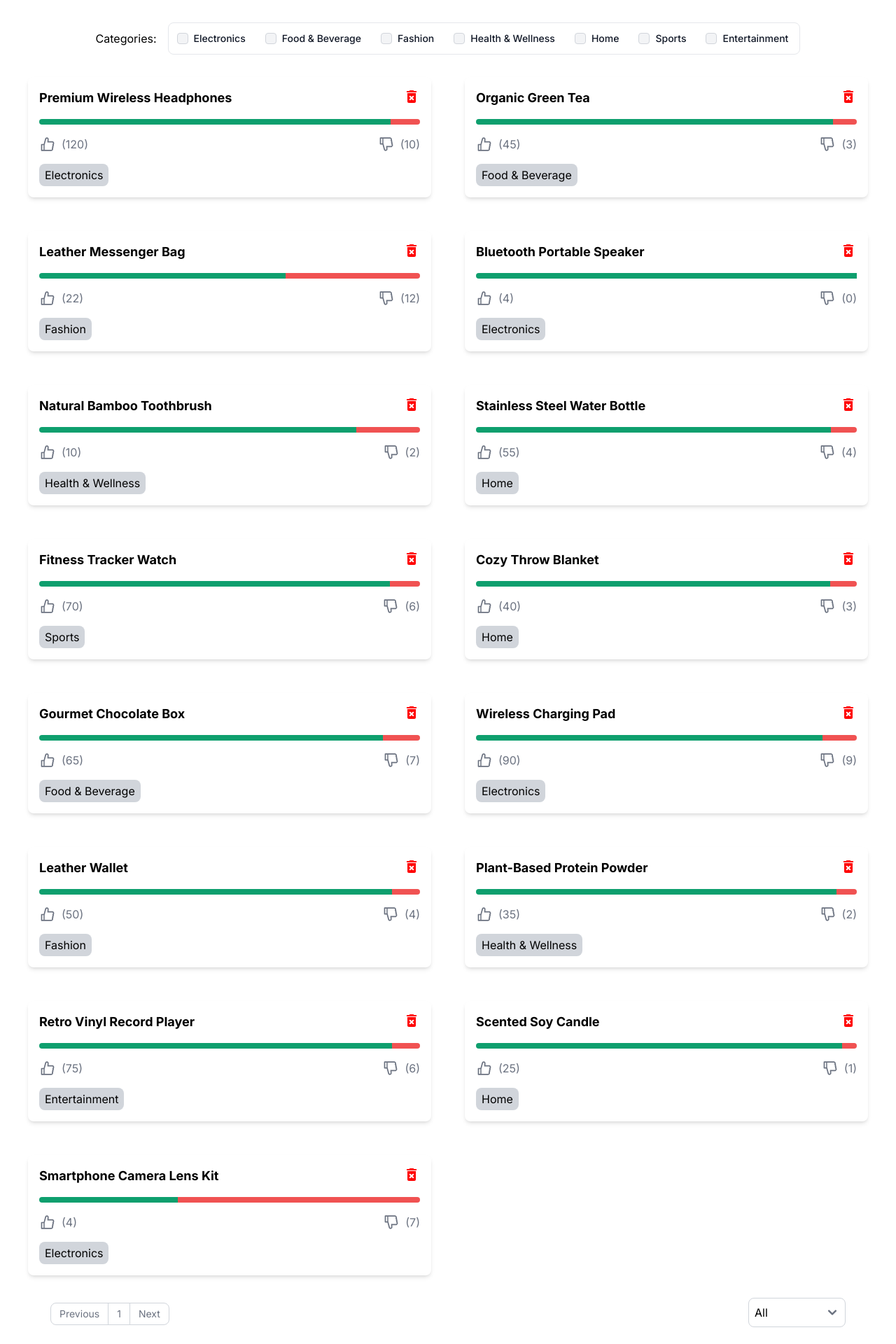
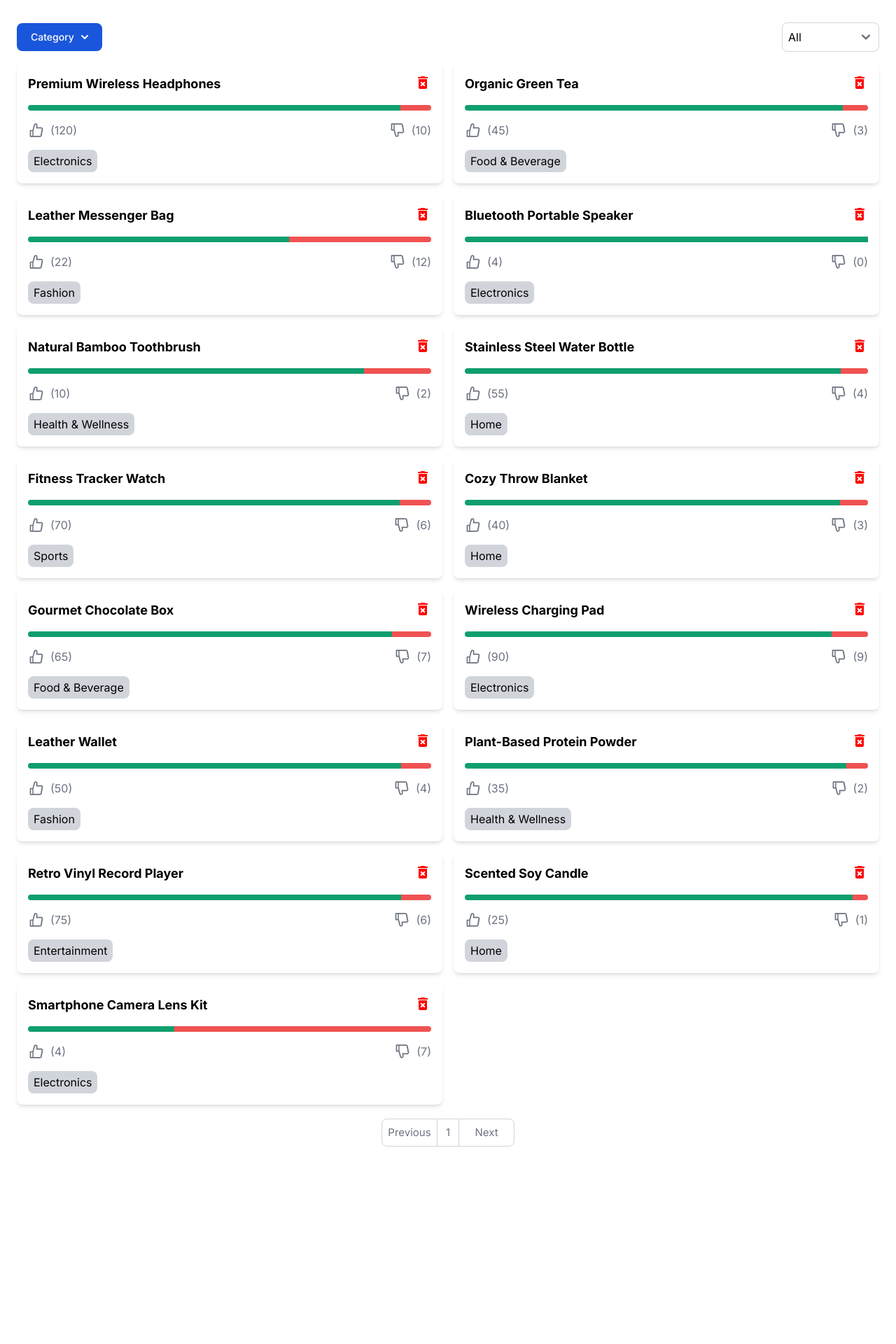
Before and after one commit to Baananou/technical-test-app, a Next.js app: page / in a window 1280 px wide. Shown: the part 72-1992 px from the top of the page at 70% size. After the commit the page ends 1734 px from the top, so only its background shows below. Built offline with nearby package versions, Linux system fonts and the light colour scheme.

Commit message:
finalized main points with simplified ui

```diff
--- a/app/components/CategoryFilter.tsx
+++ b/app/components/CategoryFilter.tsx
@@ -1,4 +1,4 @@
-import React from "react";
+import React, { useState } from "react";
 import { Product } from "../Types";
 
 interface CategoryFilterProps {
@@ -16,24 +16,45 @@ const CategoryFilter: React.FC<CategoryFilterProps> = ({
 		new Set(products.map((product) => product.category))
 	);
 
-	const handleCategoryChange = (category: string) => {
-		onCategoryChange(category);
+	const [isOpen, setIsOpen] = useState(false);
+
+	const toggleDropdown = () => {
+		setIsOpen(!isOpen);
 	};
-	// console.log(selectedCategories);
 
 	return (
-		<div className="flex justify-center items-center gap-4">
-			Categories:
-			<ul className="items-center w-full text-sm font-medium text-gray-900 bg-white border border-gray-200 rounded-lg sm:flex dark:bg-gray-700 dark:border-gray-600 dark:text-white">
+		<div className="relative inline-block text-left">
+			<button
+				onClick={toggleDropdown}
+				className="text-white bg-blue-700 hover:bg-blue-800 focus:ring-4 focus:outline-none focus:ring-blue-300 font-medium rounded-lg text-sm px-5 py-2.5 text-center inline-flex items-center dark:bg-blue-600 dark:hover-bg-blue-700 dark:focus:ring-blue-800"
+				type="button">
+				Category
+				<svg
+					className="w-2.5 h-2.5 ml-2.5"
+					xmlns="http://www.w3.org/2000/svg"
+					fill="none"
+					viewBox="0 0 10 6">
+					<path
+						stroke="currentColor"
+						strokeLinecap="round"
+						strokeLinejoin="round"
+						strokeWidth="2"
+						d="m1 1 4 4 4-4"
+					/>
+				</svg>
+			</button>
+			{isOpen && (
+				<div className="absolute z-10 w-48 bg-white divide-y divide-gray-100 rounded-lg shadow dark:bg-gray-700 dark:divide-gray-600">
+					<ul className="p-3 space-y-3 text-sm text-gray-700 dark:text-gray-200">
 						{allCategories.map((category) => (
-					<li key={category} className={"w-fit"}>
-						<div className="flex items-center pl-3 px-4">
+							<li key={category}>
+								<div className="flex items-center">
 									<input
 										id={`${category}-checkbox-list`}
 										type="checkbox"
 										value={category}
 										className="w-4 h-4 text-blue-600 bg-gray-100 border-gray-300 rounded focus:ring-blue-500 dark:focus:ring-blue-600 dark:ring-offset-gray-700 dark:focus:ring-offset-gray-700 focus:ring-2 dark:bg-gray-600 dark:border-gray-500"
-								onChange={() => handleCategoryChange(category)}
+										onChange={() => onCategoryChange(category)}
 										checked={selectedCategories.includes(category)}
 									/>
 									<label
@@ -46,6 +67,8 @@ const CategoryFilter: React.FC<CategoryFilterProps> = ({
 						))}
 					</ul>
 				</div>
+			)}
+		</div>
 	);
 };
 
--- a/app/components/Pagination.tsx
+++ b/app/components/Pagination.tsx
@@ -22,7 +22,7 @@ const Pagination: React.FC<PaginationProps> = ({
 			<ul className="inline-flex -space-x-px text-sm">
 				<li>
 					<button
-						className="flex items-center justify-center px-3 h-8 ml-0 leading-tight text-gray-500 bg-white border border-gray-300 rounded-l-lg hover:bg-gray-100 hover-text-gray-700 dark:bg-gray-800 dark-border-gray-700 dark-text-gray-400 dark-hover-bg-gray-700 dark-hover-text-white"
+						className="flex items-center justify-center w-20 px-3 h-10 text-[15px] ml-0 leading-tight text-gray-500 bg-white border border-gray-300 rounded-l-lg hover:bg-gray-100 hover-text-gray-700 dark:bg-gray-800 dark-border-gray-700 dark-text-gray-400 dark-hover-bg-gray-700 dark-hover-text-white"
 						onClick={() => onPageChange(currentPage - 1)}
 						disabled={currentPage === 1}>
 						Previous
@@ -32,7 +32,7 @@ const Pagination: React.FC<PaginationProps> = ({
 					<li key={number}>
 						<a
 							href="#"
-							className={`flex items-center justify-center px-3 h-8 leading-tight text-gray-500 bg-white border border-gray-300 ${
+							className={`flex items-center justify-center px-3 h-10 text-[15px] leading-tight text-gray-500 bg-white border border-gray-300 ${
 								number === currentPage
 									? "text-blue-600 bg-blue-50 hover-bg-blue-100 hover-text-blue-700 dark-border-gray-700 dark-bg-gray-700 dark-text-white"
 									: "hover-bg-gray-100 hover-text-gray-700 dark-bg-gray-800 dark-border-gray-700 dark-text-gray-400 dark-hover-bg-gray-700 dark-hover-text-white"
@@ -44,7 +44,7 @@ const Pagination: React.FC<PaginationProps> = ({
 				))}
 				<li>
 					<button
-						className="flex items-center justify-center px-3 h-8 leading-tight text-gray-500 bg-white border border-gray-300 rounded-r-lg hover-bg-gray-100 hover-text-gray-700 dark-bg-gray-800 dark-border-gray-700 dark-text-gray-400 dark-hover-bg-gray-700 dark-hover-text-white"
+						className="flex items-center justify-center w-20 px-3 h-10 text-[15px] leading-tight text-gray-500 bg-white border border-gray-300 rounded-r-lg hover-bg-gray-100 hover-text-gray-700 dark-bg-gray-800 dark-border-gray-700 dark-text-gray-400 dark-hover-bg-gray-700 dark-hover-text-white"
 						onClick={() => onPageChange(currentPage + 1)}
 						disabled={currentPage === totalPage}>
 						Next
--- /dev/null
+++ b/app/components/PerPageSelector.tsx
@@ -0,0 +1,30 @@
+import React from "react";
+
+interface PerPageSelectorProps {
+	itemsPerPage: number;
+	setItemsPerPage: (value: number) => void;
+	totalItems: number | null;
+}
+
+const PerPageSelector: React.FC<PerPageSelectorProps> = ({
+	itemsPerPage,
+	setItemsPerPage,
+	totalItems,
+}) => {
+	return (
+		<div className="flex flex-row xl:flex-col items-center justify-center">
+			<select
+				className="rounded-lg p-2 border border-gray-300"
+				title="per page"
+				value={itemsPerPage}
+				onChange={(e) => setItemsPerPage(Number(e.target.value))}>
+				<option value={Number(totalItems)}>All</option>
+				<option value={4}>4 per page</option>
+				<option value={8}>8 per page</option>
+				<option value={12}>12 per page</option>
+			</select>
+		</div>
+	);
+};
+
+export default PerPageSelector;
--- a/app/components/ProductCard.tsx
+++ b/app/components/ProductCard.tsx
@@ -30,7 +30,7 @@ const ProductCard: React.FC<ProductCardProps> = ({
 
 	if (showLoading) {
 		return (
-			<div className="p-4">
+			<div>
 				<div className="bg-white rounded-lg shadow-md p-4">
 					<div className="flex justify-between pb-4">
 						<div className="animate-pulse bg-gray-200 w-1/3 h-6 rounded"></div>
@@ -47,7 +47,6 @@ const ProductCard: React.FC<ProductCardProps> = ({
 	}
 
 	return (
-		<div className="p-4">
 		<div className="bg-white rounded-lg shadow-md p-4">
 			<div className="flex justify-between pb-4">
 				<h2 className="text-lg font-bold">{product.title}</h2>
@@ -60,7 +59,6 @@ const ProductCard: React.FC<ProductCardProps> = ({
 				{product.category}
 			</p>
 		</div>
-		</div>
 	);
 };
 
--- a/app/page.tsx
+++ b/app/page.tsx
@@ -5,6 +5,7 @@ import ProductCard from "./components/ProductCard";
 import { products } from "./lib/products";
 import CategoryFilter from "./components/CategoryFilter";
 import Pagination from "./components/Pagination";
+import PerPageSelector from "./components/PerPageSelector";
 
 export default function Home() {
 	const [productData, setProductData] = useState<Product[] | null>(null);
@@ -76,14 +77,19 @@ export default function Home() {
 			<h1 className="text-2xl my-4">Products</h1>
 
 			<div className="container p-6">
-				<div className="flex justify-center my-4">
+				<div className="flex justify-between items-center my-4 gap-4">
 					<CategoryFilter
 						products={productData || []}
 						selectedCategories={selectedCategories}
 						onCategoryChange={filterProductsByCategory}
 					/>
+					<PerPageSelector
+						itemsPerPage={itemsPerPage}
+						setItemsPerPage={setItemsPerPage}
+						totalItems={filteredProducts?.length || 0}
+					/>
 				</div>
-				<div className="grid grid-cols-1 sm:grid-cols-1 md:grid-cols-2  gap-4">
+				<div className="grid grid-cols-1 sm:grid-cols-1 md:grid-cols-2 gap-4">
 					{currentItems?.map((product) => (
 						<ProductCard
 							isLoading={false}
@@ -93,7 +99,7 @@ export default function Home() {
 						/>
 					))}
 				</div>
-				<div className="flex justify-between items-center mx-12">
+				<div className="flex justify-center items-center mx-12">
 					<Pagination
 						currentPage={currentPage}
 						totalPage={Math.ceil(
@@ -101,18 +107,6 @@ export default function Home() {
 						)}
 						onPageChange={paginate}
 					/>
-					<div className="flex flex-row xl:flex-col items-center justify-center mt-4 ">
-						<select
-							className="rounded-lg p-2 border border-gray-300"
-							title="per page"
-							value={itemsPerPage}
-							onChange={(e) => setItemsPerPage(Number(e.target.value))}>
-							<option value={filteredProducts?.length}>All</option>
-							<option value={4}>4 per page</option>
-							<option value={8}>8 per page</option>
-							<option value={12}>12 per page</option>
-						</select>
-					</div>
 				</div>
 			</div>
 		</div>
```
Lines whose indentation alone changed are shown as unchanged.
